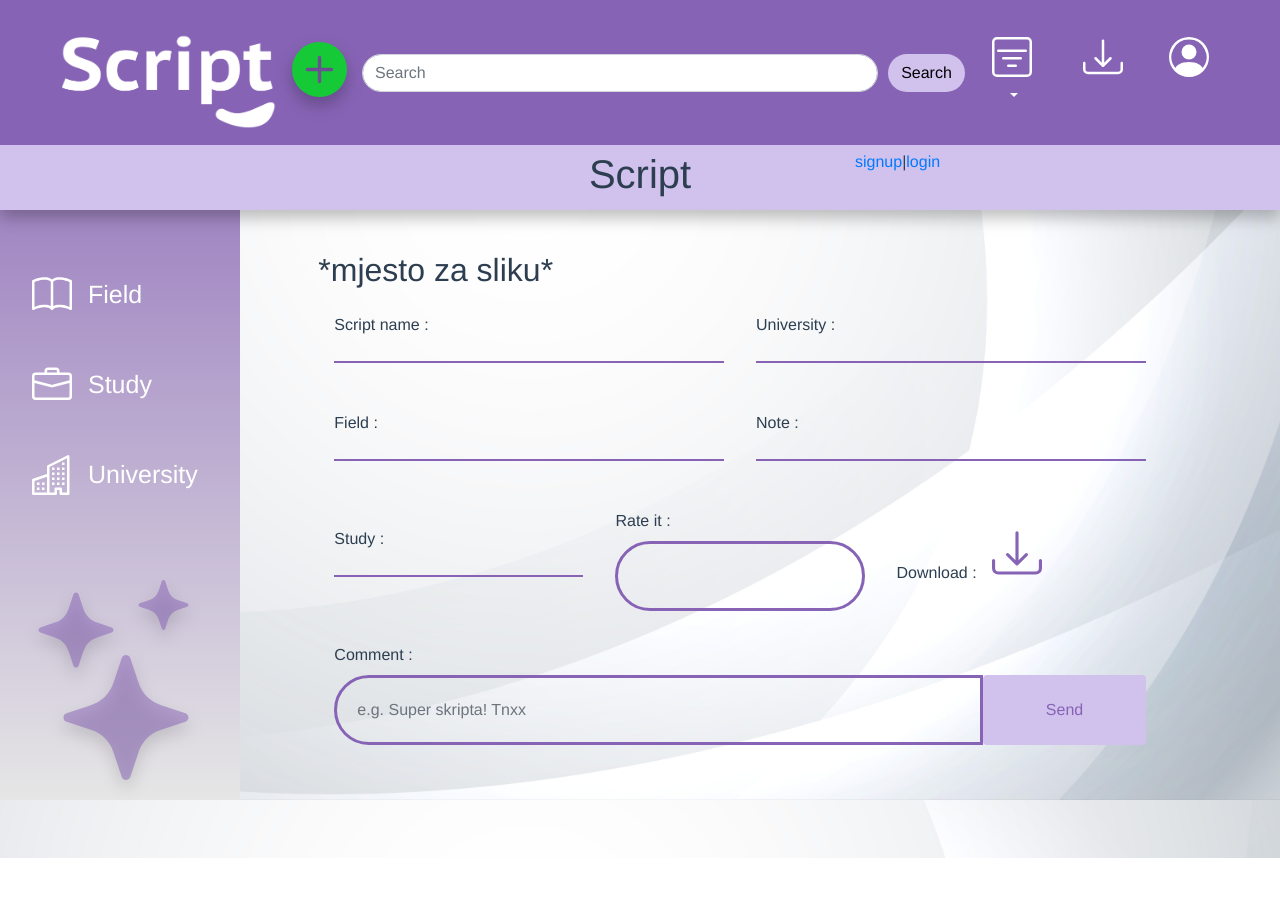
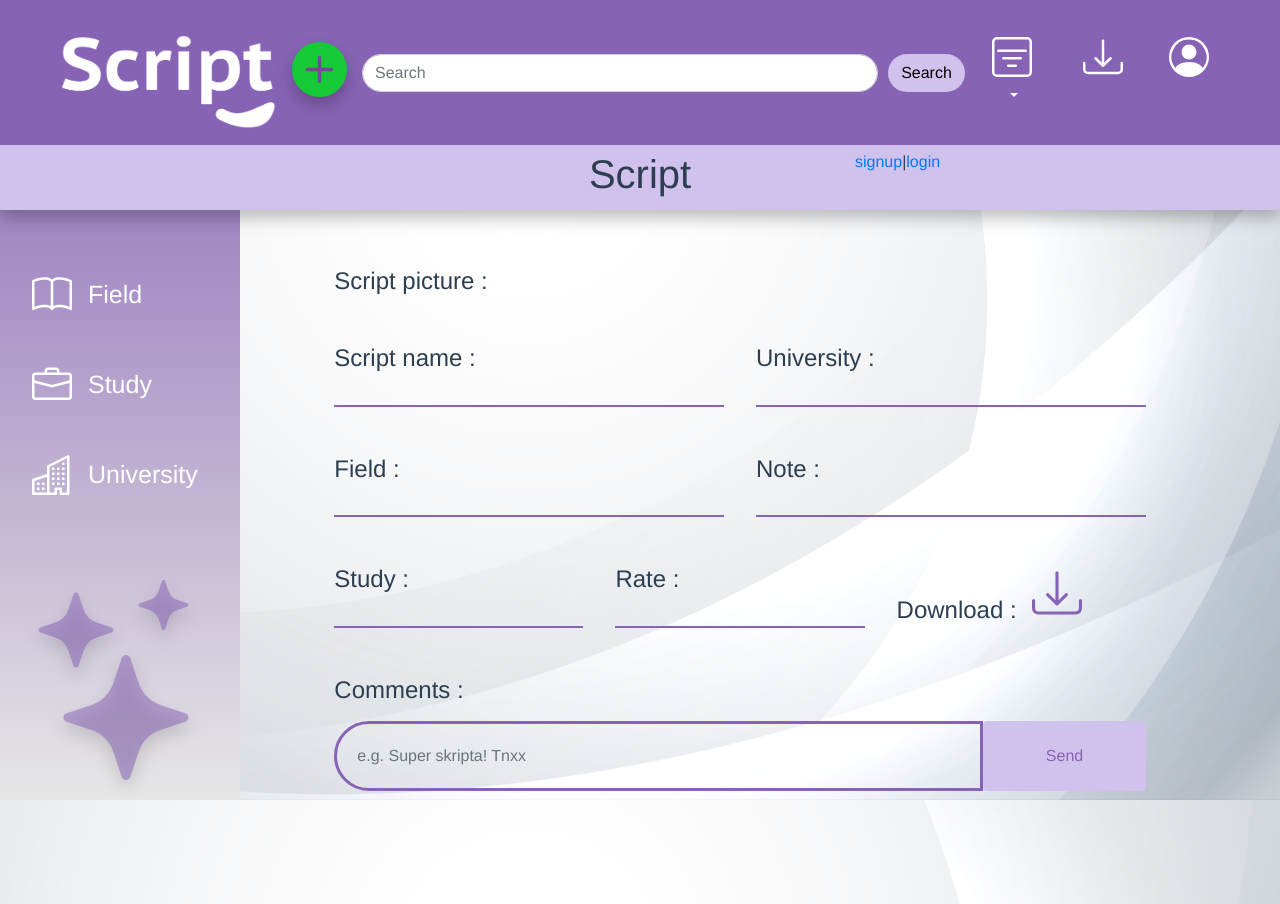
Before and after one commit to KajaRado7/Scripto-frontend, a Vue app: page /script in a window 1280 px wide. Before the commit the page ends 858 px from the top, so only its background shows below. Built offline with nearby package versions, Linux system fonts and the light colour scheme.

Commit message:
Add Script.vue i Script.vue ispravci + izmjena nekih elemenata

```diff
--- a/src/views/Add Script.vue
+++ b/src/views/Add Script.vue
@@ -5,11 +5,36 @@
       <div class="container1">
         <!--Croppa(u doradi-->
         <div class="item1">
-          <label for="scriptPic">
+          <label for="scriptPicture">
             Script picture
             <span class="text-danger ml-1">*</span>
           </label>
           <br />
+          <input
+            v-model="add_script.script_picture"
+            type="text"
+            maxlength="50"
+            name="scriptPicture"
+            class="form-control"
+            id="scriptPicture"
+            placeholder="picture url"
+          />
+        </div>
+        <div class="item1">
+          <label for="scriptRating">
+            Rating
+            <span class="text-danger ml-1">*</span>
+          </label>
+          <br />
+          <input
+            v-model="add_script.script_rating"
+            type="text"
+            maxlength="50"
+            name="scriptRating"
+            class="form-control"
+            id="scriptRating"
+            placeholder="rate your script (1-5)"
+          />
         </div>
       </div>
 
@@ -109,10 +134,12 @@ export default {
   data() {
     return {
       add_script: {
+        script_picture: null,
         script_name: null,
         field: null,
         study: null,
         university: null,
+        script_rating: null,
         note: null,
       },
       study: [
@@ -159,10 +186,12 @@ export default {
   methods: {
     publish() {
       let newAddScript = {
+        script_picture: this.add_script.script_picture,
         script_name: this.add_script.script_name,
         field: this.add_script.field,
         study: this.add_script.study,
         university: this.add_script.university,
+        script_rating: this.add_script.script_rating,
         note: this.add_script.note,
       };
 
--- a/src/views/Script.vue
+++ b/src/views/Script.vue
@@ -2,18 +2,26 @@
   <div class="row">
     <div class="col-2"></div>
     <div class="col-8 mainContent" style="text-align:justify;">
-      <h2>*mjesto za sliku*</h2>
+      <div class="container1">
+        <!--two--->
+        <div class="item1">
+          <label for="scriptPicture">
+            <h4>Script picture :</h4>
+          </label>
+        </div>
+      </div>
+
       <div class="container2">
         <!--two--->
         <div class="item2">
           <label for="scriptName">
-            Script name :
+            <h4>Script name :</h4>
           </label>
           <hr />
         </div>
         <div class="item2">
           <label for="university">
-            University :
+            <h4>University :</h4>
           </label>
           <hr />
         </div>
@@ -23,13 +31,13 @@
         <!--three--->
         <div class="item3">
           <label for="field">
-            Field :
+            <h4>Field :</h4>
           </label>
           <hr />
         </div>
         <div class="item3">
           <label for="note">
-            Note :
+            <h4>Note :</h4>
           </label>
           <hr />
         </div>
@@ -39,23 +47,19 @@
         <!--Comments--->
         <div class="item4">
           <label for="study">
-            Study :
+            <h4>Study :</h4>
+          </label>
+          <hr />
+        </div>
+        <div class="item4">
+          <label for="study">
+            <h4>Rate :</h4>
           </label>
           <hr />
         </div>
         <div class="item4">
           <label for="download" class="download">
-            Rate it :
-          </label>
-          <b-form-select
-            :options="rate"
-            class="select"
-            id="rate-script"
-          ></b-form-select>
-        </div>
-        <div class="item4">
-          <label for="download" class="download">
-            Download :
+            <h4>Download :</h4>
           </label>
           <svg
             xmlns="http://www.w3.org/2000/svg"
@@ -78,7 +82,7 @@
         <!--three--->
         <div class="item5">
           <label for="comment">
-            Comment :
+            <h4>Comments :</h4>
           </label>
           <div class="input-group mb-3">
             <input
@@ -106,9 +110,7 @@
 <script>
 export default {
   data() {
-    return {
-      rate: [1, 2, 3, 4, 5],
-    };
+    return {};
   },
 };
 </script>
```
